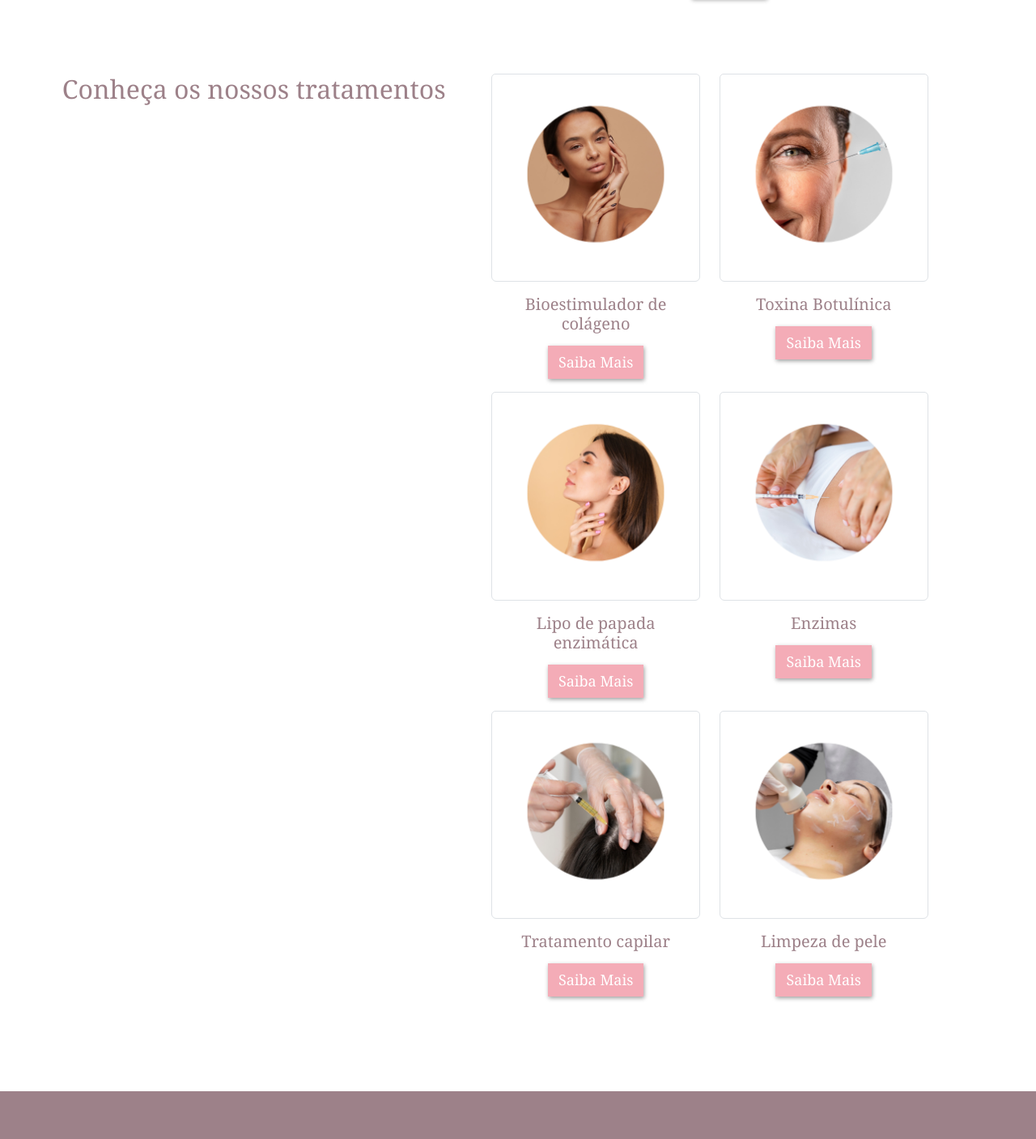
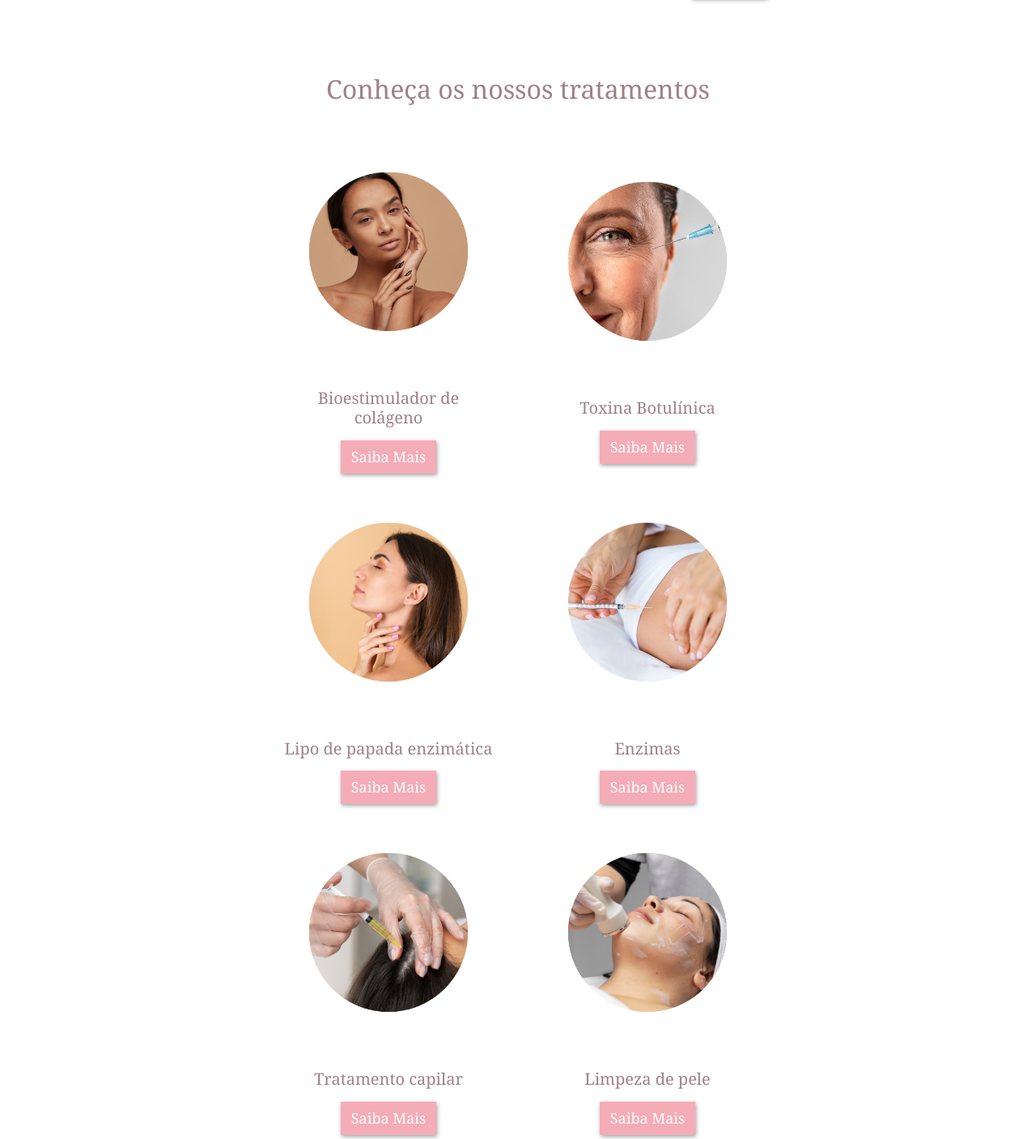
Before and after one commit to iriscacais/beautyclinicpage, a React (Create React App) app in the folder beautyclinicpage/: page / in a window 1280 px wide. Shown: the part 1631-3038 px from the top of the page at 81% size. Built offline with nearby package versions, Linux system fonts and the light colour scheme.

Commit message:
section treatments

```diff
--- a/beautyclinicpage/src/About/About.js
+++ b/beautyclinicpage/src/About/About.js
@@ -10,7 +10,7 @@ class About extends React.Component {
                 <div className="aboutImages">
                     <img src={aboutImage} className="aboutImage" alt="profissional aplicanco máscara de tratamento, e difusores e toalhas"/>
                 </div>
-                <div class="card w-50">
+                <div class="card border-0 w-50 divAb">
                     <div class="card-body">
                         <h2 class="card-title">A clínica</h2>
                         <p class="card-text aboutText">Lorem Ipsum is simply dummy text of the printing and typesetting industry. Lorem Ipsum has been the industry's standard dummy text ever since the 1500s, when an unknown printer took a galley of type and scrambled it to make a type specimen book. It has survived not only five centuries, but also the leap into electronic typesetting, remaining essentially unchanged. It was popularised in the 1960s with the release of Letraset sheets containing Lorem Ipsum passages, and more recently with desktop publishing software like Aldus PageMaker including versions of Lorem Ipsum.</p>
--- a/beautyclinicpage/src/About/about.css
+++ b/beautyclinicpage/src/About/about.css
@@ -3,10 +3,6 @@
     justify-content: space-evenly;
     margin: 6%;
 
-}
-
-.card {
-    border: none;
 }
 
 .card-title {
@@ -72,14 +68,17 @@
         width: 160%;
     }
 
-    .card {
+    .divAb {
         margin-right: 30%;
+        margin-left: 30%;
+        align-items: flex-start;
     }
 }
 
 @media screen and (max-width: 414px) {
-    .card {
+    .divAb {
         margin-right: 50%;
+        margin-left: 50%;
     }
     .card-body {
         width: 200%;
@@ -87,8 +86,9 @@
 }
 
 @media screen and (max-width: 280px) {
-    .card {
+    .divAb {
         margin-right: 60%;
+        margin-left: 60%;
     }
     .card-body {
         width: 223%;
--- a/beautyclinicpage/src/Treatments/Treatments.css
+++ b/beautyclinicpage/src/Treatments/Treatments.css
@@ -1,6 +1,34 @@
+.divTreat {
+    margin-top: 3%;
+    align-items: center;
+}
+
 .treatmentsSection {
-    display: flex;
-    justify-content: space-evenly;
-    margin: 6%;
+    margin-bottom: 5%;
+}
+
+.card-title {
+    text-align: center;
+}
+
+@media screen and (max-width: 1024px) {
+
+
+    .card {
+        align-items: center;
+    }
 
 }
+
+@media screen and (max-width: 414px) {
+
+    .card-body {
+        width: 200%;
+    }
+}
+
+@media screen and (max-width: 280px) {
+    .card-body {
+        width: 223%;
+    }
+}
--- a/beautyclinicpage/src/Treatments/Treatments.js
+++ b/beautyclinicpage/src/Treatments/Treatments.js
@@ -14,9 +14,9 @@ class Treatments extends React.Component {
             <section className="treatmentsSection" id="procedimemtos">
                 <h2 class="card-title">Conheça os nossos tratamentos</h2>
                 <div class="container row mx-auto divTreat">
-                    <div class="col-12 col-md-6 col-xxl-4 ">
-                        <div class="card">
-                            <img src={colageno} class="card-img-top img-thumbnail" alt="..."/>
+                    <div class="col-12 col-md-6 col-xxl-4">
+                        <div class="card border-0">
+                            <img src={colageno} class="card-img-top border-0 img-thumbnail" alt="..."/>
                                 <div class="card-body">
                                     <h5 class="card-title">Bioestimulador de colágeno</h5>
                                         <a href="#" class="btn btn-primary">Saiba Mais</a>
@@ -24,8 +24,8 @@ class Treatments extends React.Component {
                         </div>
                         </div>
                         <div class="col-12 col-md-6 col-xxl-4">
-                        <div class="card">
-                            <img src={toxinaBotulinica} class="card-img-top img-thumbnail" alt="..."/>
+                        <div class="card border-0">
+                            <img src={toxinaBotulinica} class="card-img-top border-0 img-thumbnail" alt="..."/>
                                 <div class="card-body">
                                     <h5 class="card-title">Toxina Botulínica</h5>
                                         <a href="#" class="btn btn-primary">Saiba Mais</a>
@@ -33,8 +33,8 @@ class Treatments extends React.Component {
                         </div>
                         </div>
                         <div class="col-12 col-md-6 col-xxl-4 ">
-                        <div class="card">
-                            <img src={lipoPapada} class="card-img-top img-thumbnail" alt="..."/>
+                        <div class="card border-0">
+                            <img src={lipoPapada} class="card-img-top border-0 img-thumbnail" alt="..."/>
                                 <div class="card-body">
                                     <h5 class="card-title">Lipo de papada enzimática</h5>
                                         <a href="#" class="btn btn-primary">Saiba Mais</a>
@@ -42,8 +42,8 @@ class Treatments extends React.Component {
                         </div>
                         </div>
                         <div class="col-12 col-md-6 col-xxl-4">
-                        <div class="card">
-                            <img src={enzimas} class="card-img-top img-thumbnail" alt="..."/>
+                        <div class="card border-0">
+                            <img src={enzimas} class="card-img-top border-0 img-thumbnail" alt="..."/>
                                 <div class="card-body">
                                     <h5 class="card-title">Enzimas</h5>
                                         <a href="#" class="btn btn-primary">Saiba Mais</a>
@@ -51,17 +51,17 @@ class Treatments extends React.Component {
                         </div>
                         </div>
                         <div class="col-12 col-md-6 col-xxl-4">
-                        <div class="card">
-                            <img src={capilar} class="card-img-top img-thumbnail" alt="..."/>
+                        <div class="card border-0">
+                            <img src={capilar} class="card-img-top border-0 img-thumbnail" alt="..."/>
                                 <div class="card-body">
                                     <h5 class="card-title">Tratamento capilar</h5>
                                         <a href="#" class="btn btn-primary">Saiba Mais</a>
                                 </div>
                         </div>
                         </div>
-                        <div class="col-12 col-md-6 col-xxl-4 pb-4">
-                        <div class="card">
-                            <img src={limpezaPele} class="card-img-top img-thumbnail" alt="..."/>
+                        <div class="col-12 col-md-6 col-xxl-4">
+                        <div class="card border-0">
+                            <img src={limpezaPele} class="card-img-top border-0 img-thumbnail" alt="..."/>
                                 <div class="card-body">
                                     <h5 class="card-title">Limpeza de pele</h5>
                                         <a href="#" class="btn btn-primary">Saiba Mais</a>
```
